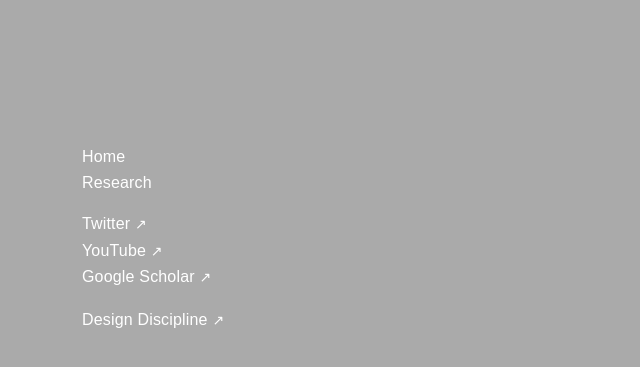
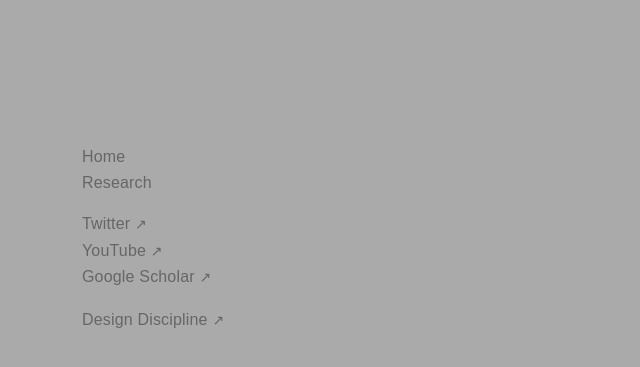
Before and after one commit to l77l77/mbaytas.github.io, a Jekyll site: the page built from README.md, in a window 1280 px wide. Shown: the top 367 px of the page, without its empty margins (0-640 px from the left). Built offline with Jekyll 4.4.1, drawn with Linux system fonts in a browser that asks for light colours; some web fonts are replaced; our own code applies the rules of GitHub Pages for plain Markdown files; comment, search, counter and statistics services are not loaded.

Commit message:
Update default.html

```diff
--- a/_layouts/default.html
+++ b/_layouts/default.html
@@ -49,10 +49,6 @@
         width: 100%;
       }
 
-      img.header-logo {
-        width: 38%;
-      }
-
       dl dt {
         font-weight: inherit;
       }
@@ -62,9 +58,13 @@
       }
 
       a {
-        color: #fff;
+        color: #666;
         text-decoration: none;
         text-underline-offset: 0.1em;
+      }
+      a:hover {
+        color: #666;
+        text-decoration: none;
       }
     </style>
 
```
